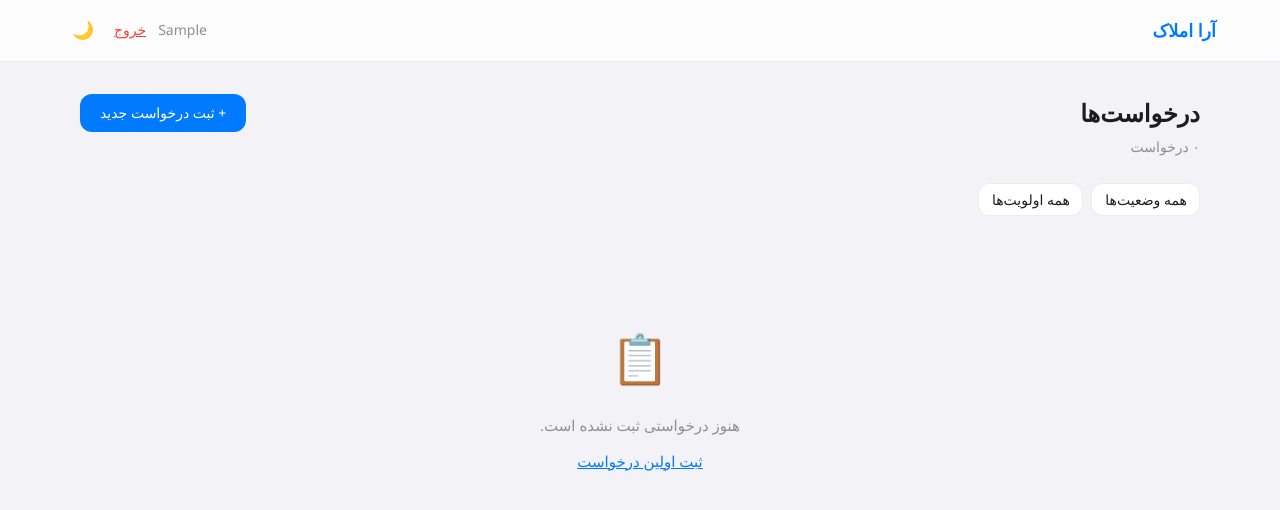
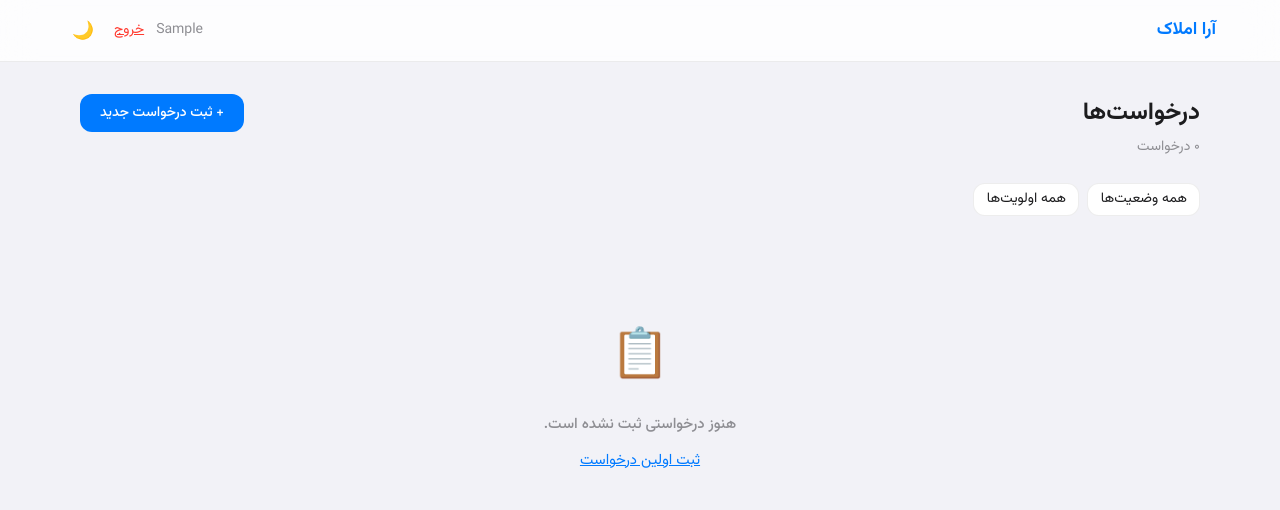
Before and after one commit to T3RON/AraAmlak, a Django app: page /crm/requests/ in a window 1280 px wide. Shown: the top 510 px of the page. Run offline with Django 5.2, Linux system fonts and the light colour scheme; the visitor is signed in with stand-in values (Sample User, id 1); data that the repository does not hold is empty; parts of the project's set-up code (start-up, migrations or seed data) failed here and were passed over.

Commit message:
feat(ui): download Vazirmatn woff2 fonts and embed in main.css
Downloaded all 9 weights (Thin→Black) from jsdelivr CDN.
Embedded @font-face rules directly in main.css (no separate vazirmatn.css link needed).

Phase: 2

```diff
--- a/static/css/main.css
+++ b/static/css/main.css
@@ -1,6 +1,17 @@
 @charset "UTF-8";
 /* Ara Amlak — minimal CSS for local dev (no Tailwind compile needed) */
 /* For production: npx tailwindcss -i static/css/input.css -o static/css/main.css --minify */
+
+/* Vazirmatn — self-hosted */
+@font-face { font-family:'Vazirmatn'; src:url('../fonts/Vazirmatn-Thin.woff2') format('woff2'); font-weight:100; font-display:swap; }
+@font-face { font-family:'Vazirmatn'; src:url('../fonts/Vazirmatn-ExtraLight.woff2') format('woff2'); font-weight:200; font-display:swap; }
+@font-face { font-family:'Vazirmatn'; src:url('../fonts/Vazirmatn-Light.woff2') format('woff2'); font-weight:300; font-display:swap; }
+@font-face { font-family:'Vazirmatn'; src:url('../fonts/Vazirmatn-Regular.woff2') format('woff2'); font-weight:400; font-display:swap; }
+@font-face { font-family:'Vazirmatn'; src:url('../fonts/Vazirmatn-Medium.woff2') format('woff2'); font-weight:500; font-display:swap; }
+@font-face { font-family:'Vazirmatn'; src:url('../fonts/Vazirmatn-SemiBold.woff2') format('woff2'); font-weight:600; font-display:swap; }
+@font-face { font-family:'Vazirmatn'; src:url('../fonts/Vazirmatn-Bold.woff2') format('woff2'); font-weight:700; font-display:swap; }
+@font-face { font-family:'Vazirmatn'; src:url('../fonts/Vazirmatn-ExtraBold.woff2') format('woff2'); font-weight:800; font-display:swap; }
+@font-face { font-family:'Vazirmatn'; src:url('../fonts/Vazirmatn-Black.woff2') format('woff2'); font-weight:900; font-display:swap; }
 
 *, *::before, *::after { box-sizing: border-box; margin: 0; padding: 0; }
 
```
Also changed, not shown: static/fonts/Vazirmatn-Black.woff2 (added), static/fonts/Vazirmatn-Bold.woff2 (added), static/fonts/Vazirmatn-ExtraBold.woff2 (added), static/fonts/Vazirmatn-ExtraLight.woff2 (added), static/fonts/Vazirmatn-Light.woff2 (added), static/fonts/Vazirmatn-Medium.woff2 (added), static/fonts/Vazirmatn-Regular.woff2 (added), static/fonts/Vazirmatn-SemiBold.woff2 (added), static/fonts/Vazirmatn-Thin.woff2 (added).
